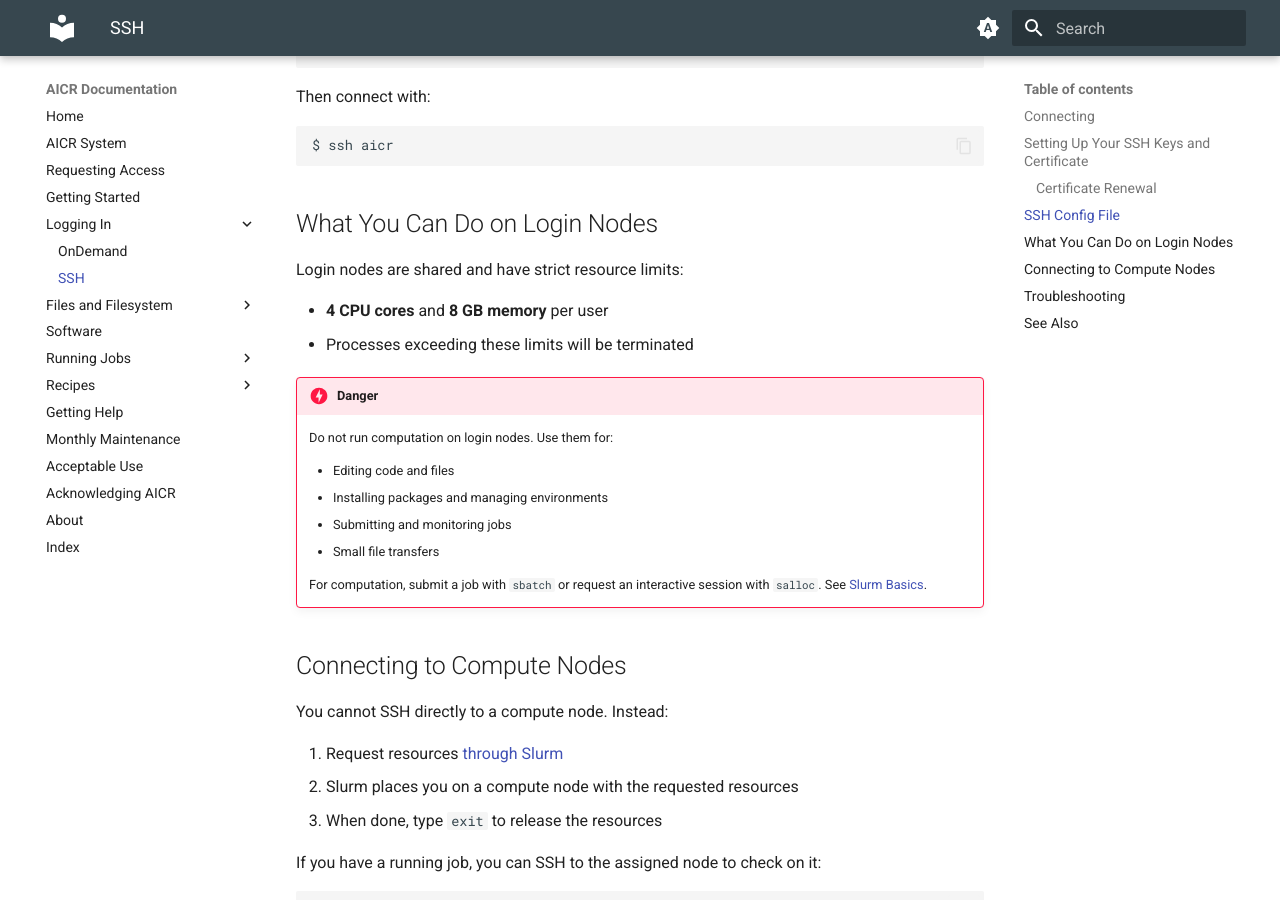
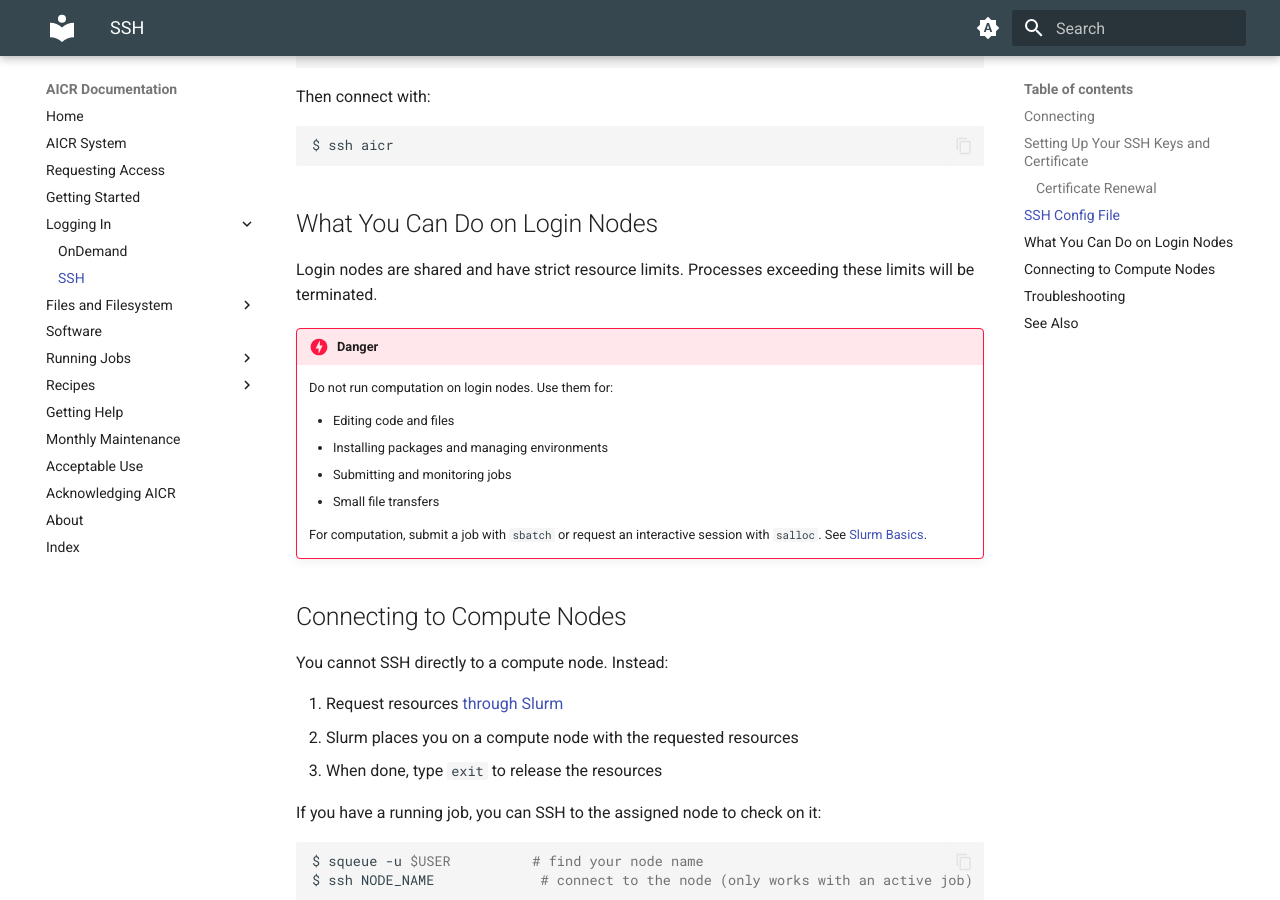
Before and after one commit to mghpcc/aicr-docs-edit, an MkDocs documentation site: the page built from docs/connecting/ssh.md, in a window 1280 px wide and 900 px high, scrolled down 2025 px. Built offline with MkDocs 1.6.1 and Material for MkDocs 9.7.7, drawn with Linux system fonts in a browser that asks for light colours.

```diff
--- a/docs/connecting/ssh.md
+++ b/docs/connecting/ssh.md
@@ -92,10 +92,7 @@ $ ssh aicr
 
 ## What You Can Do on Login Nodes
 
-Login nodes are shared and have strict resource limits:
-
-- **4 CPU cores** and **8 GB memory** per user
-- Processes exceeding these limits will be terminated
+Login nodes are shared and have strict resource limits. Processes exceeding these limits will be terminated.
 
 !!! danger
     Do not run computation on login nodes. Use them for:
```
